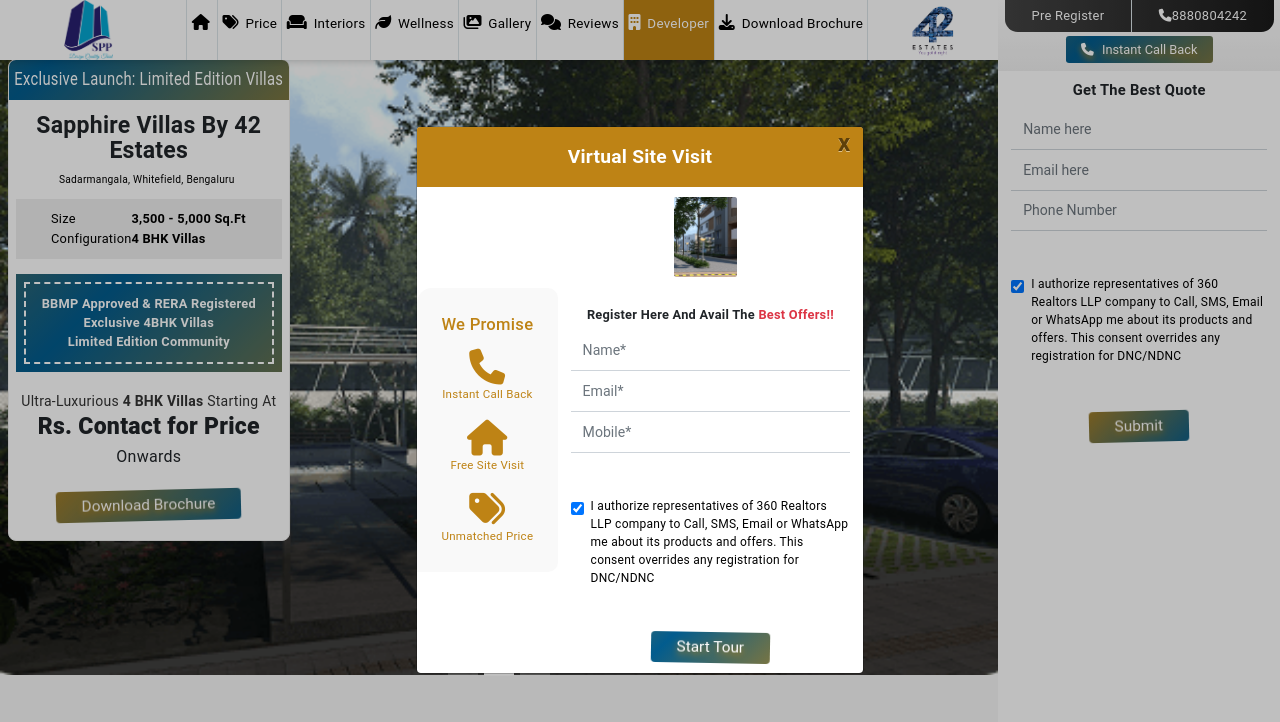
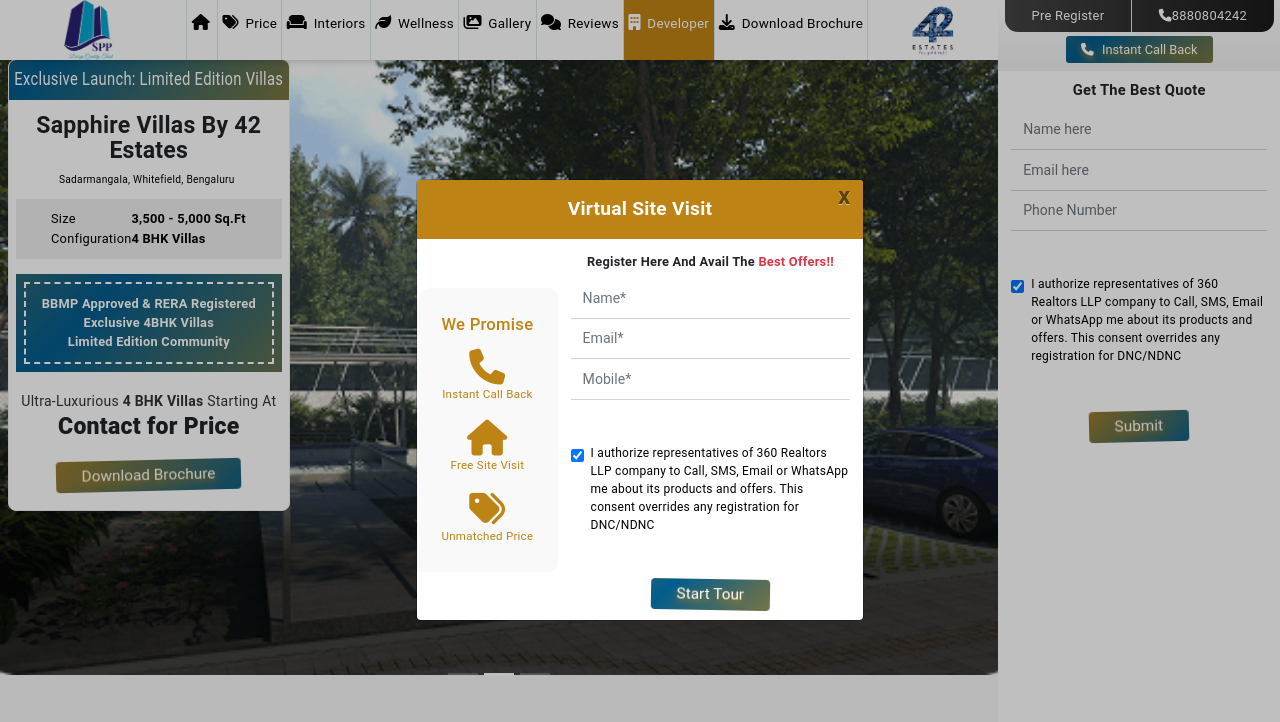
Before and after one commit to hetref/saphirevilla-1, a plain HTML site: page index.html in a window 1280 px wide. Shown: the top 722 px of the page. Drawn offline with nearby package versions, Linux system fonts and the light colour scheme.

Commit message:
Refactor pricing display and clean up logo section in index.html

```diff
--- a/index.html
+++ b/index.html
@@ -132,9 +132,8 @@
             </span>  </span>
             <span class="d-block pro-price-subtitle">
             </span>
-            <span class="pro-tag-line"> Ultra-Luxurious<b> 4 BHK Villas</b>  Starting at</span> <span class="pro-price"><font class='WebRupee'>Rs.</font> Contact for Price <small>
-            Onwards
-                </small> </span>
+            <span class="pro-tag-line"> Ultra-Luxurious<b> 4 BHK Villas</b>  Starting at</span> <span class="pro-price"> Contact for Price
+            </span>
             <button class="btn btn-info micro-form-btn enqModal effetMoveGradient effectScale" data-form="lg" data-title="Download Brochure" data-btn="Download Now" data-enquiry="Download Brochure Left Panel" data-redirect="enquiry" data-toggle="modal" data-target="#enqModal">
             Download Brochure
             </button>
@@ -911,9 +910,7 @@
                     </div>
 
                     <div class="flex-fill align-self-center">
-                        <span class="popup-logo">
-                            <img alt="Sapphire Villas Logo" src="assets/sapphire-villa.png" class="logo img-lazy" width="200" height="80" style="object-fit: contain; max-height: 80px;">
-                        </span>
+
                         <span class="modal-title-secondary"> Register here and Avail the <span class="text-danger">Best Offers!!</span></span>
                         <div class="form-side" id="pardotForm">
 
```
